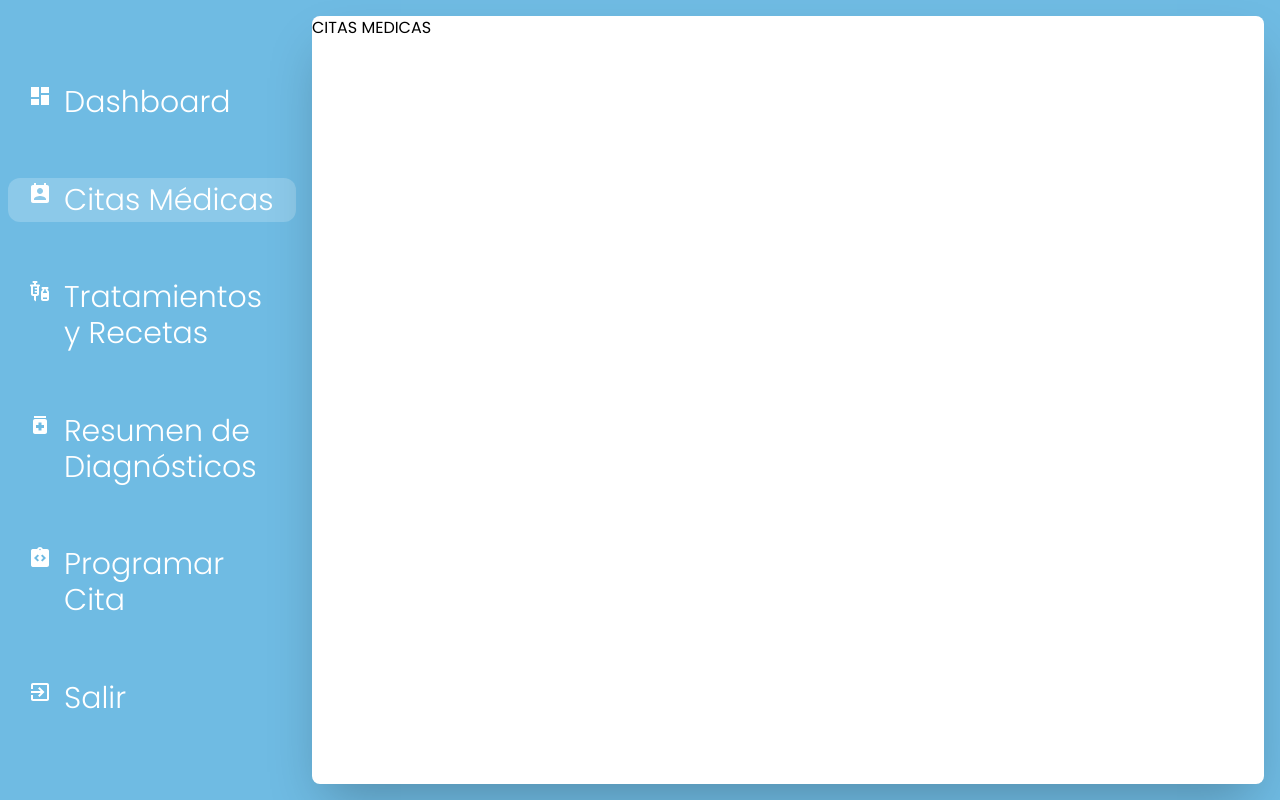
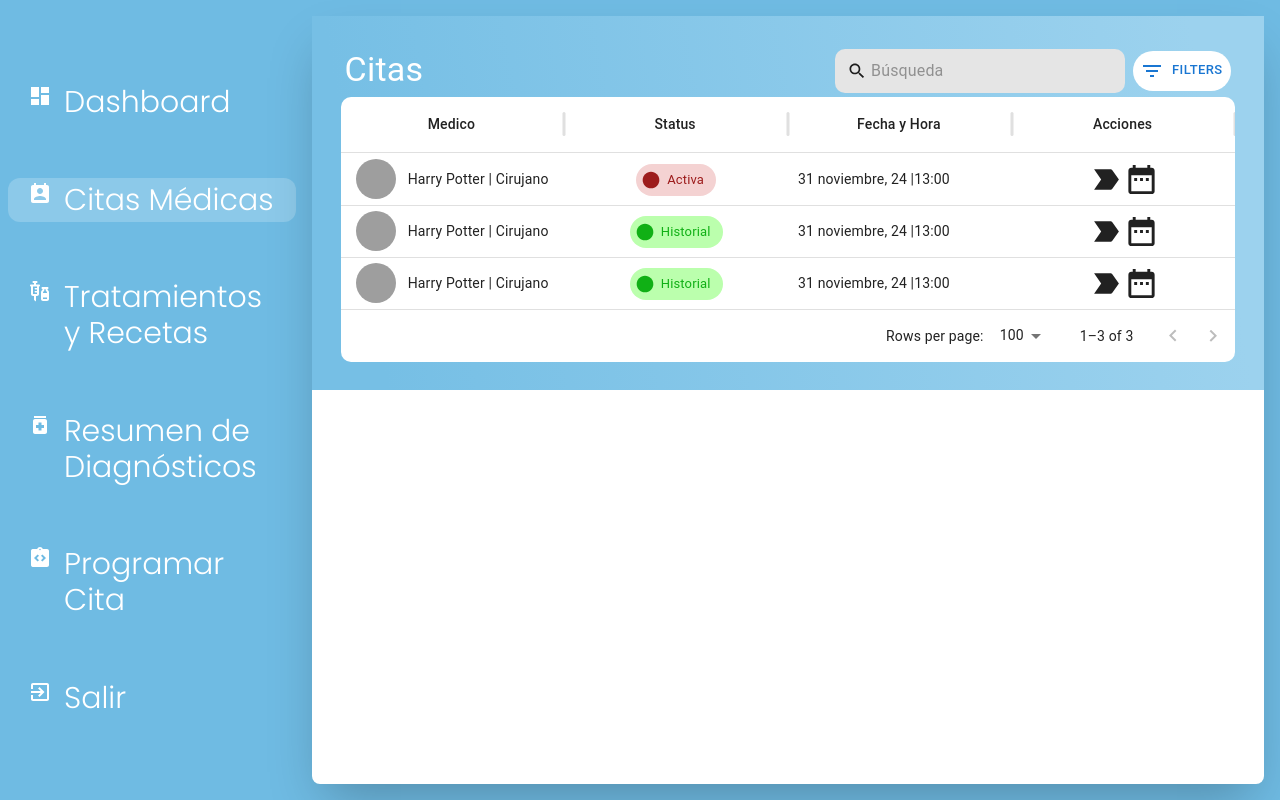
Before and after one commit to No-Country-simulation/Telemedicina, a React (Vite) app: page /dashboard-paciente/citas-programadas in a window 1280 px wide. Built offline with nearby package versions, Linux system fonts and the light colour scheme; grey boxes are pictures that could not be loaded.

Commit message:
Componente AppoinmentsList

```diff
--- a/package.json
+++ b/package.json
@@ -15,6 +15,7 @@
     "@mui/icons-material": "^6.4.0",
     "@mui/material": "^6.4.0",
     "@mui/styled-engine-sc": "^6.3.1",
+    "@mui/x-data-grid": "^7.24.1",
     "react": "^18.3.1",
     "react-dom": "^18.3.1",
     "react-router-dom": "^7.1.3",
--- a/src/views/DashboardPatient/Appointments/components/AppoinmentsList.jsx
+++ b/src/views/DashboardPatient/Appointments/components/AppoinmentsList.jsx
@@ -1,8 +1,264 @@
+import Box from "@mui/material/Box";
+import Avatar from "@mui/material/Avatar";
+import { Chip } from "@mui/material";
+import CircleIcon from "@mui/icons-material/Circle";
+import LabelImportantIcon from "@mui/icons-material/LabelImportant";
+import DateRangeIcon from "@mui/icons-material/DateRange";
+import { Typography } from "@mui/material";
 
-const AppoinmentsList = () => {
+import {
+  DataGrid,
+  GridToolbarQuickFilter,
+  GridToolbarFilterButton,
+} from "@mui/x-data-grid";
+
+const rows = [
+  {
+    id: 1,
+    Medico: {
+      nombre: "Harry Potter",
+      src: "https://assets.materialup.com/uploads/bebad102-7f40-4941-99cd-54366113003e/avatar-08.png",
+      ocupacion: "Cirujano",
+    },
+    Estado: "Activa",
+    FechaHora: {
+      fecha: "10-31-24",
+      hora: "13:00",
+    },
+    Acciones: "World",
+  },
+  {
+    id: 2,
+    Medico: {
+      nombre: "Harry Potter",
+      src: "https://assets.materialup.com/uploads/bebad102-7f40-4941-99cd-54366113003e/avatar-08.png",
+      ocupacion: "Cirujano",
+    },
+    Estado: "World",
+    FechaHora: {
+      fecha: "10-31-24",
+      hora: "13:00",
+    },
+    Acciones: "World",
+  },
+  {
+    id: 3,
+    Medico: {
+      nombre: "Harry Potter",
+      src: "https://assets.materialup.com/uploads/bebad102-7f40-4941-99cd-54366113003e/avatar-08.png",
+      ocupacion: "Cirujano",
+    },
+    Estado: "World",
+    FechaHora: {
+      fecha: "10-31-24",
+      hora: "13:00",
+    },
+    Acciones: "World",
+  },
+];
+
+const columns = [
+  {
+    field: "Medico",
+    headerName: "Medico",
+    flex:1,
+    editable: false,
+    headerAlign: "center",
+    renderCell: (user) => {
+      return (
+        <>
+          <div className="flex justify-around items-center">
+            <Avatar alt={user.value.name} src={user.value.src} />
+            <p>
+              {user.value.nombre} | <span>{user.value.ocupacion}</span>
+            </p>
+          </div>
+        </>
+      );
+    },
+  },
+  {
+    field: "Estado",
+    headerName: "Status",
+    flex:1,
+    editable: false,
+    headerAlign: "center",
+    renderCell: (Estado) => {
+      return (
+        <>
+          {Estado.value === "Activa" ? (
+            <div className="w-fit my-0 mx-auto">
+              <Chip
+                icon={
+                  <CircleIcon fontSize="small" style={{ color: "#9D1C1C" }} />
+                }
+                label="Activa"
+                sx={{ background: "#F4D2D2", color: "#9D1C1C" }}
+              />
+            </div>
+          ) : (
+            <div className="w-fit my-0 mx-auto">
+              <Chip
+                icon={
+                  <CircleIcon fontSize="small" style={{ color: "#10B015" }} />
+                }
+                label="Historial"
+                sx={{ background: "#BBFFAD", color: "#10B015" }}
+              />
+            </div>
+          )}
+        </>
+      );
+    },
+  },
+  {
+    field: "FechaHora",
+    headerName: "Fecha y Hora",
+    flex:1,
+    editable: false,
+    headerAlign: "center",
+    renderCell: (fh) => {
+      return (
+        <>
+          <p className="">
+            <span>{FormatoFecha(fh.value.fecha)}</span> |
+            <span>{fh.value.hora}</span>
+          </p>
+        </>
+      );
+    },
+  },
+  {
+    field: "Acciones",
+    headerName: "Acciones",
+    flex:1,
+    editable: false,
+    headerAlign: "center",
+    renderCell: () => {
+      return (
+        <>
+          <div className="flex items-center justify-center h-full">
+            <LabelImportantIcon
+              fontSize="large"
+              onClick={Reprogramar}
+              style={{ cursor: "pointer" }}
+            />
+            <DateRangeIcon
+              fontSize="large"
+              onClick={Cancelar}
+              style={{ cursor: "pointer" }}
+            />
+          </div>
+        </>
+      );
+    },
+  },
+];
+function FormatoFecha(value) {
+  const meses = [
+    "enero",
+    "febrero",
+    "marzo",
+    "abril",
+    "mayo",
+    "junio",
+    "julio",
+    "agosto",
+    "septiembre",
+    "octubre",
+    "noviembre",
+    "diciembre",
+  ];
+  const fecha = value.split("-");
+  const mes = meses[fecha[0]];
+  const fechaFinal = `${fecha[1]} ${mes}, ${fecha[2]}`;
+  return fechaFinal;
+}
+function Reprogramar() {
+  console.log("Reprogramar");
+}
+function Cancelar() {
+  console.log("Cancelar");
+}
+function QuickSearchToolbar() {
   return (
-    <div>CITAS MEDICAS</div>
-  )
+    <Box
+      sx={{
+        display: "flex",
+        justifyContent: "space-between",
+        p: 0.5,
+        background: "transparent",
+      }}
+    >
+      <Typography variant="h4" component="h1" color="white">
+        Citas
+      </Typography>
+      <Box
+        sx={{
+          marginLeft: "auto",
+          background: "transparent",
+          display: "flex",
+          alignItems: "center",
+          gap: "2%",
+        }}
+      >
+        <GridToolbarQuickFilter
+          placeholder="Búsqueda"
+          sx={{
+            border: "none ",
+            background: "#E5E5E5",
+            borderRadius: "10px",
+            padding: "6px 12px",
+            "& *::before, & *::after": {
+              content: "none",
+              display:"none !important"
+            },
+          }}
+        />
+        <Box sx={{ background: "white", borderRadius: "20px", padding:.5 }}>
+          <GridToolbarFilterButton />
+        </Box>
+      </Box>
+    </Box>
+  );
 }
-
-export default AppoinmentsList
+function AppoinmentsList() {
+  return (
+    <div
+      style={{
+        height: "fit-content",
+        width: "100%",
+        padding: "3%",
+        background: "linear-gradient(80.17deg, #76BFE5 7.38%, #9CD2EE 92.62%)",
+      }}
+    >
+      <DataGrid
+        rows={rows}
+        columns={columns}
+        disableColumnSelector
+        disableDensitySelector
+        hideFooterSelectedRowCount
+        disableColumnMenu
+        sortable
+        slots={{ toolbar: QuickSearchToolbar }}
+        pageSize={5}
+        rowsPerPageOptions={[5]}
+        sx={{
+          "& .MuiDataGrid-row": {
+            backgroundColor: "white",
+          },
+          "& .MuiDataGrid-footerContainer": {
+            backgroundColor: "white",
+          },
+          "& .css-1bgckiu-MuiDataGrid-main": {
+            borderRadius: "10px 10px 0 0",
+          },
+          border: "none",
+          borderRadius: "10px",
+          width: "100%"
+        }}
+      />
+    </div>
+  );
+}
+export default AppoinmentsList;
```
Also changed, not shown: 2 other files (tests, documents, lock files or other folders).
